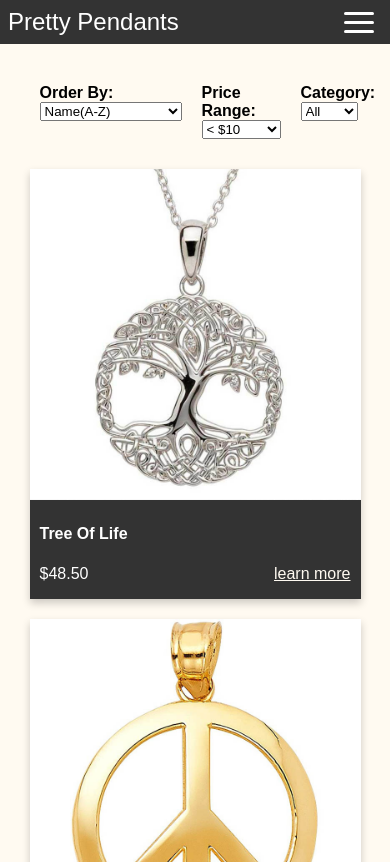
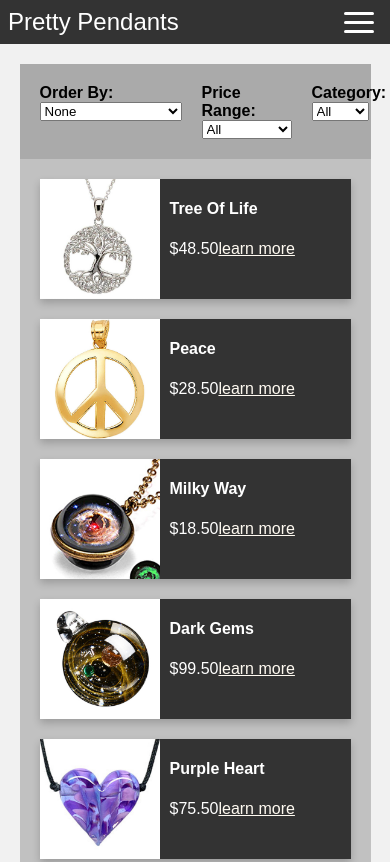
Before and after one commit to tas56/IS322_Project1, a plain HTML site: page products.html in a window 390 px wide. Shown: the top 862 px of the page. Drawn offline with Linux system fonts and the light colour scheme.

Commit message:
Create priceRange function and added some css styles

```diff
--- a/css/style.css
+++ b/css/style.css
@@ -2,8 +2,9 @@
     box-sizing: border-box;
 }
 
-body {
-    background-color: #fffaf1;
+html, body {
+    min-height: 100vh;
+    background-color: #f1f1f1;
     font-family: Arial, serif;
     margin: 0;
     padding: 0;
@@ -131,6 +132,7 @@ nav {
 
 .filter-wrapper {
     padding: 10px;
+    background-color: #aaa;
 }
 
 .filter-wrapper .form-group {
@@ -142,10 +144,11 @@ nav {
 }
 
 #products {
+    padding: 10px;
     display: flex;
     flex-wrap: wrap;
     flex-grow: 1;
-    justify-content: center;
+    background-color: #c1c1c1;
 }
 
 #products .card {
@@ -213,7 +216,16 @@ nav {
 @media (max-width: 500px) {
     #products .card {
         width: 100%;
+        display: flex;
+        flex-direction: row;
+        height: 120px;
     }
+
+    #products .card img {
+        max-height: 100%;
+        width: auto;
+    }
+
 }
 /* ===================================
  FOOTER
--- a/products.html
+++ b/products.html
@@ -27,6 +27,7 @@
         <div class="form-group">
             <label for="orderBy">Order By:</label><br />
             <select name="orderBy" id="orderBy">
+                <option value="none">None</option>
                 <option value="name">Name(A-Z)</option>
                 <option value="lowPrice">$ (Lowest - Highest)</option>
                 <option value="highPrice">$ (Highest - Lowest)</option>
@@ -35,9 +36,12 @@
         <div class="form-group">
             <label for="priceRange">Price Range:</label><br />
             <select name="priceRange" id="priceRange">
-                <option value="below10">< $10</option>
-                <option value="10-50">$10 - $50</option>
-                <option value="above50"> > $50 </option>
+                <option value="all">All</option>
+                <option value="belowTwenty">< $20</option>
+                <option value="twenty">$20-$29.99 </option>
+                <option value="thirty">$30-$39.99 </option>
+                <option value="forty">$40-$49.99 </option>
+                <option value="aboveFifty">> $50 </option>
             </select>
         </div>
         <div class="form-group">
@@ -55,6 +59,7 @@
 
 
 
+
 </div>
 
 
--- a/scripts/productList.js
+++ b/scripts/productList.js
@@ -1,15 +1,15 @@
 (function (){
 
     let mockDatabase = [
-        {id: 1, name: "Tree Of Life", category: "silver", price: "$48.50", sale: "false", description:"Super cool space pendant", image: "img/treeOfLife.jpg"},
-        {id: 2, name: "Peace", category: "gold", price: "$28.50", sale: "false", description:"", image: "img/peace.jpg"},
-        {id: 3, name: "Milky Way", category: "glass",  price: "$18.50", sale: "false", description:"", image: "img/space.jpg"},
-        {id: 4, name: "Dark Gems", category: "glass", price: "$99.50", sale: "false", description:"", image: "img/darkgems.jpg"},
-        {id: 5, name: "Purple Heart", category: "glass", price: "$75.50", sale: "true", description:"", image: "img/purpleheart.jpg"},
-        {id: 6, name: "Gold Heart", category: "gold", price: "$48.50", sale: "true", description:"", image: "img/goldheart.jpg"},
-        {id: 7, name: "Anchor", category: "gold", price: "$46.50", sale: "false", description:"", image: "img/anchor.jpg"},
-        {id: 8, name: "White Marble", category: "glass", price: "$43.50", sale: "false", description:"", image: "img/marble.jpg"},
-        {id: 9, name: "Shamrock", category: "silver", price: "$49.50", sale: "false", description:"", image: "img/shamrock.jpg"},
+        {id: 1, name: "Tree Of Life", category: "silver", price: 48.50, sale: false, description:"Super cool space pendant", image: "img/treeOfLife.jpg"},
+        {id: 2, name: "Peace", category: "gold", price: 28.50, sale: false, description:"", image: "img/peace.jpg"},
+        {id: 3, name: "Milky Way", category: "glass",  price: 18.50, sale: false, description:"", image: "img/space.jpg"},
+        {id: 4, name: "Dark Gems", category: "glass", price: 99.50, sale: false, description:"", image: "img/darkgems.jpg"},
+        {id: 5, name: "Purple Heart", category: "glass", price: 75.50, sale: true, description:"", image: "img/purpleheart.jpg"},
+        {id: 6, name: "Gold Heart", category: "gold", price: 48.50, sale: true, description:"", image: "img/goldheart.jpg"},
+        {id: 7, name: "Anchor", category: "gold", price: 46.50, sale: false, description:"", image: "img/anchor.jpg"},
+        {id: 8, name: "White Marble", category: "glass", price: 43.50, sale: false, description:"", image: "img/marble.jpg"},
+        {id: 9, name: "Shamrock", category: "silver", price: 49.50, sale: false, description:"", image: "img/shamrock.jpg"},
     ];
 
     function renderList(results){
@@ -22,7 +22,7 @@
                 '  <img src=" ' + result.image + ' " alt="">' +
                 '  <div class="card-container">' +
                 '    <h4><b> ' + result.name + ' </b></h4>' +
-                '    <p> ' + result.price + '<a href="#">learn more</a></p>' +
+                '    <p>$' + result.price.toFixed(2) + '<a href="#">learn more</a></p>' +
                 '  </div>' +
                 '</div>'
         });
@@ -38,9 +38,12 @@
     });
 
     function orderBy(sortValue){
+
+        const cloneDb = [...mockDatabase];
+
         switch (sortValue) {
             case 'name':
-                renderList( mockDatabase.sort((a,b) => {
+                renderList( cloneDb.sort((a,b) =>{
                     let nameA = a.name.toUpperCase();
                     let nameB = b.name.toUpperCase();
                     if (nameA < nameB ){
@@ -49,14 +52,14 @@
                 }));
                 break;
             case 'lowPrice':
-                renderList( mockDatabase.sort( (a,b) =>{
+                renderList( cloneDb.sort( (a,b) =>{
                     if(a.price > b.price){
                         return 1;
                     } else return -1;
                 }));
                 break;
             case 'highPrice':
-                renderList( mockDatabase.sort( (a,b) =>{
+                renderList( cloneDb.sort( (a,b) =>{
                     if(b.price > a.price){
                         return 1;
                     } else return -1;
@@ -65,6 +68,7 @@
             default:
                 renderList(mockDatabase);
         }
+
     }
 
     document.querySelector('#category').addEventListener('change',  (event) => {
@@ -87,4 +91,30 @@
         }
     }
 
+    document.querySelector('#priceRange').addEventListener('change',  (event) => {
+        priceRange(event.target.value);
+    });
+
+    function priceRange(priceRange) {
+        switch (priceRange) {
+            case 'belowTwenty':
+                renderList(mockDatabase.filter(db => db.price < 20));
+                break;
+            case 'twenty':
+                renderList(mockDatabase.filter(db => db.price >= 20 && db.price < 30));
+                break;
+            case 'thirty':
+                renderList(mockDatabase.filter(db => db.price >= 30 && db.price < 40));
+                break;
+            case 'forty':
+                renderList(mockDatabase.filter(db => db.price >= 40 && db.price < 50));
+                break;
+            case 'aboveFifty':
+                renderList(mockDatabase.filter(db => db.price >= 50));
+                break;
+            default:
+                renderList(mockDatabase);
+        }
+    }
+
 })();
```
